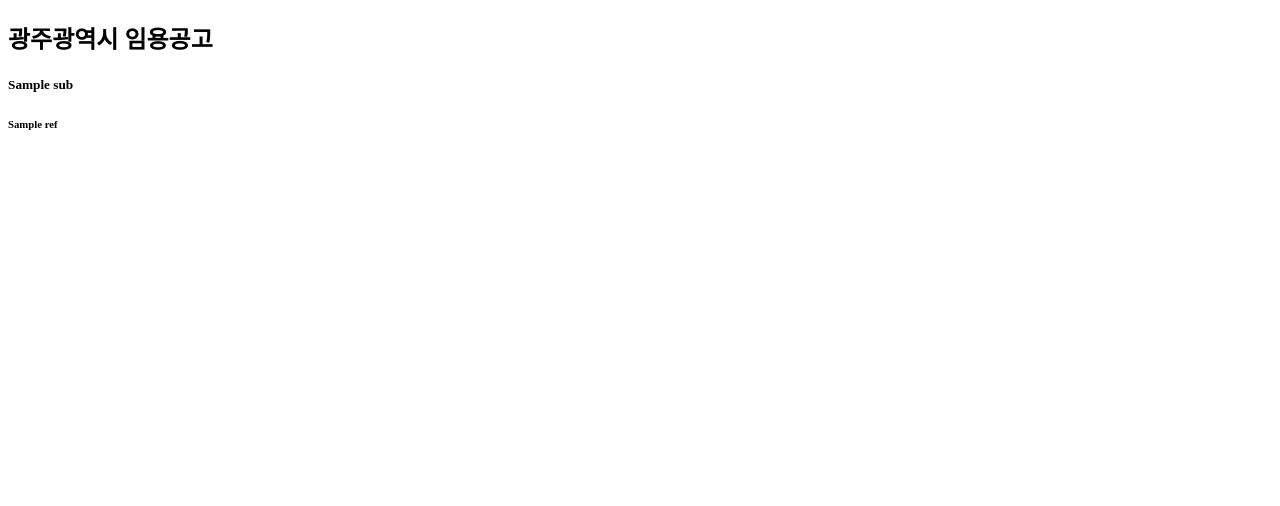
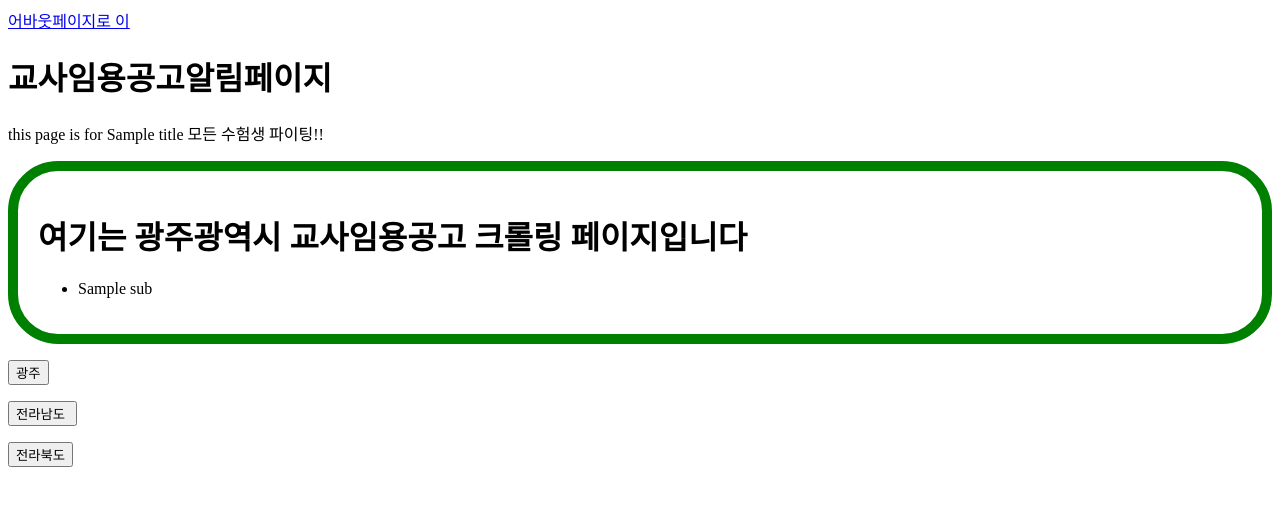
Before and after one commit to kobv4279/flask01, a Flask app: template templates/kj.html in a window 1280 px wide. Shown: the top 506 px of the page. Run offline with Flask 2, Linux system fonts and the light colour scheme; the template is opened without the code that fills it: most values are stand-ins (such as "Sample title", 1, 10 or a date in 2020); parts of the project's set-up code (start-up, migrations or seed data) failed here and were passed over.

Commit message:
각각 html  수정

```diff
--- a/app.py
+++ b/app.py
@@ -28,6 +28,12 @@ def result1():
       return render_template("cn.html", result=result,
                              sub = cn_sub_list)
 
+@app.route('/kj', methods =['POST','GET'])
+def result2():
+    if request.method == 'POST':
+        result = request.form
+        return render_template("kj.html", result=result,
+                               sub= kj_sub_list)
 
 @app.route('/chonbook.html',methods = ['POST', 'GET'])
 def result3():
--- a/templates/chonbook.html
+++ b/templates/chonbook.html
@@ -27,7 +27,7 @@
     </ul>
 </div>
 
-<form action = "http://0.0.0.0:5000/kf" method = "POST">
+<form action = "http://0.0.0.0:5000/kj" method = "POST">
 
          <p><input type = "submit" value = "광주" /></p>
       </form>
--- a/templates/cn.html
+++ b/templates/cn.html
@@ -20,7 +20,7 @@
     </ul>
 </div>
 
-<form action = "http://0.0.0.0:5000/kf" method = "POST">
+<form action = "http://0.0.0.0:5000/kj" method = "POST">
 
          <p><input type = "submit" value = "광주" /></p>
       </form>
--- a/templates/index.html
+++ b/templates/index.html
@@ -27,7 +27,7 @@
     </ul>
 </div>
 
-<form action = "http://0.0.0.0:5000/kf" method = "POST">
+<form action = "http://0.0.0.0:5000/kj.html" method = "POST">
 
          <p><input type = "submit" value = "광주" /></p>
       </form>
--- a/templates/kj.html
+++ b/templates/kj.html
@@ -2,17 +2,41 @@
 <html lang="ko">
 <head>
     <meta charset="UTF-8">
-    <title>Title</title>
+    <title>교사임용공고</title>
+    <a href="/about">어바웃페이지로 이</a>
+    <link rel="stylesheet" href="{{url_for('static',filename='css/index_style_css.css')}}">
 </head>
 <body>
-<h2>광주광역시 임용공고</h2>
-<h5>
-    {{sub}}
+<h1>
+    교사임용공고알림페이지
+</h1>
+<p>
+    this page is for {{title}}
+    모든 수험생 파이팅!!
+</p>
 
-</h5>
-<h6>
-    {{ref}}
-</h6>
+<div class="kj_content">
+    <h1>여기는 광주광역시 교사임용공고 크롤링 페이지입니다
+    </h1>
+    <ul>
+    {% for i in sub%}
+    <li>
+        {{i}}
+    </li>
+    {% endfor %}
+    </ul>
+</div>
 
+<form action = "http://0.0.0.0:5000/kj" method = "POST">
+
+         <p><input type = "submit" value = "광주" /></p>
+      </form>
+<form action = "http://0.0.0.0:5000/cn" method = "POST">
+    <p><input type="submit" value ="전라남도 "></p>
+</form>
+
+<form action="http://0.0.0.0:5000/chonbook.html" method = "POST">
+    <p><input type="submit" value="전라북도"></p>
+</form>
 </body>
 </html>
```
